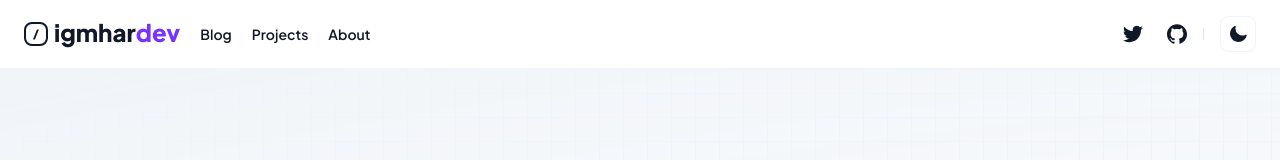
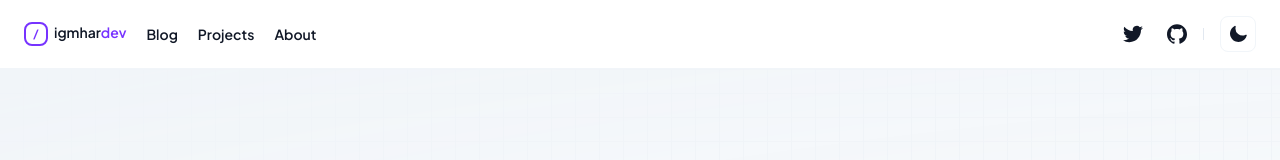
Before and after one commit to Vizard16/igmhar.dev, a Next.js app: page / in a window 1280 px wide. Shown: the top 160 px of the page. Built offline with nearby package versions, Linux system fonts and the light colour scheme; no server answers.

Commit message:
Refactor Navbar component and add NavLogo

```diff
--- a/src/components/Navbar.tsx
+++ b/src/components/Navbar.tsx
@@ -9,6 +9,27 @@ import {
 } from '@/components/Icons';
 import type { ReactElement } from 'react';
 import Logo from '@/components/Logo';
+import { useRouter } from 'next/router';
+
+interface NavLogoProps {
+  href: string;
+  title: string;
+}
+const NavLogo = ({ href, title }: NavLogoProps) => {
+  const router = useRouter();
+  const isActive = router.pathname === href;
+  return (
+    <Link
+      href={href}
+      className={`md:link flex h-9 items-center gap-2 rounded-lg px-2 ${
+        isActive && 'md:link--active'
+      }`}
+      aria-label={title}
+    >
+      <Logo active={isActive} />
+    </Link>
+  );
+};
 
 interface NavItemProps {
   href: string;
@@ -16,12 +37,14 @@ interface NavItemProps {
   active?: boolean;
 }
 
-const NavItem = ({ href, title, active = false }: NavItemProps) => {
+const NavItem = ({ href, title }: NavItemProps) => {
+  const router = useRouter();
+  const isActive = router.pathname === href;
   return (
     <Link
       href={href}
       className={`link flex h-9 items-center rounded-lg px-2 text-gray-900 dark:text-slate-200 ${
-        active && 'active'
+        isActive && 'link--active'
       }`}
     >
       {title}
@@ -77,13 +100,7 @@ const Navbar = () => {
       <div>
         <ul className="flex items-center font-semibold md:gap-1">
           <li>
-            <Link
-              href="/"
-              className="md:link flex h-9 items-center gap-2 rounded-lg px-2 text-2xl font-extrabold text-gray-900"
-              aria-label="Home"
-            >
-              <Logo />
-            </Link>
+            <NavLogo href="/" title="Home" />
           </li>
           <li className="md:hidden">
             <NavItem href="/" title="home" />
```
